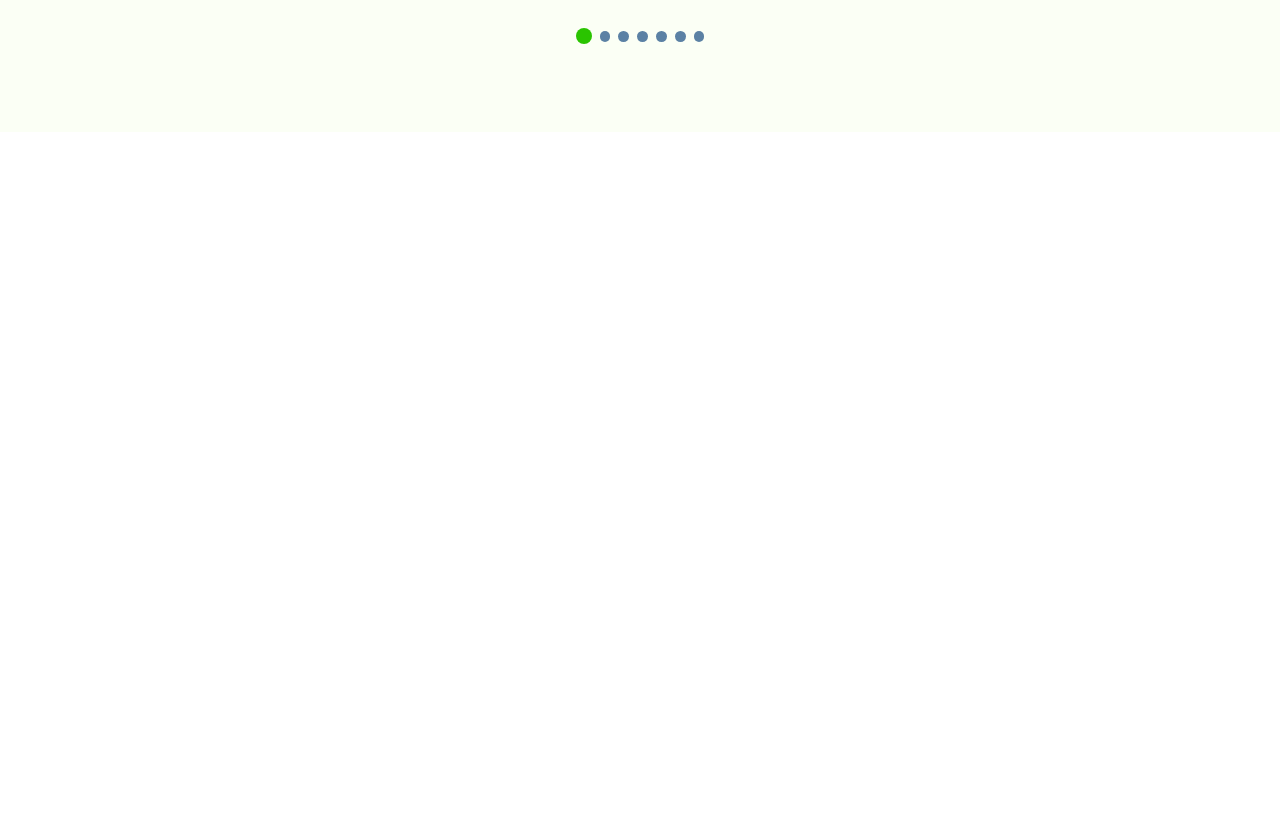
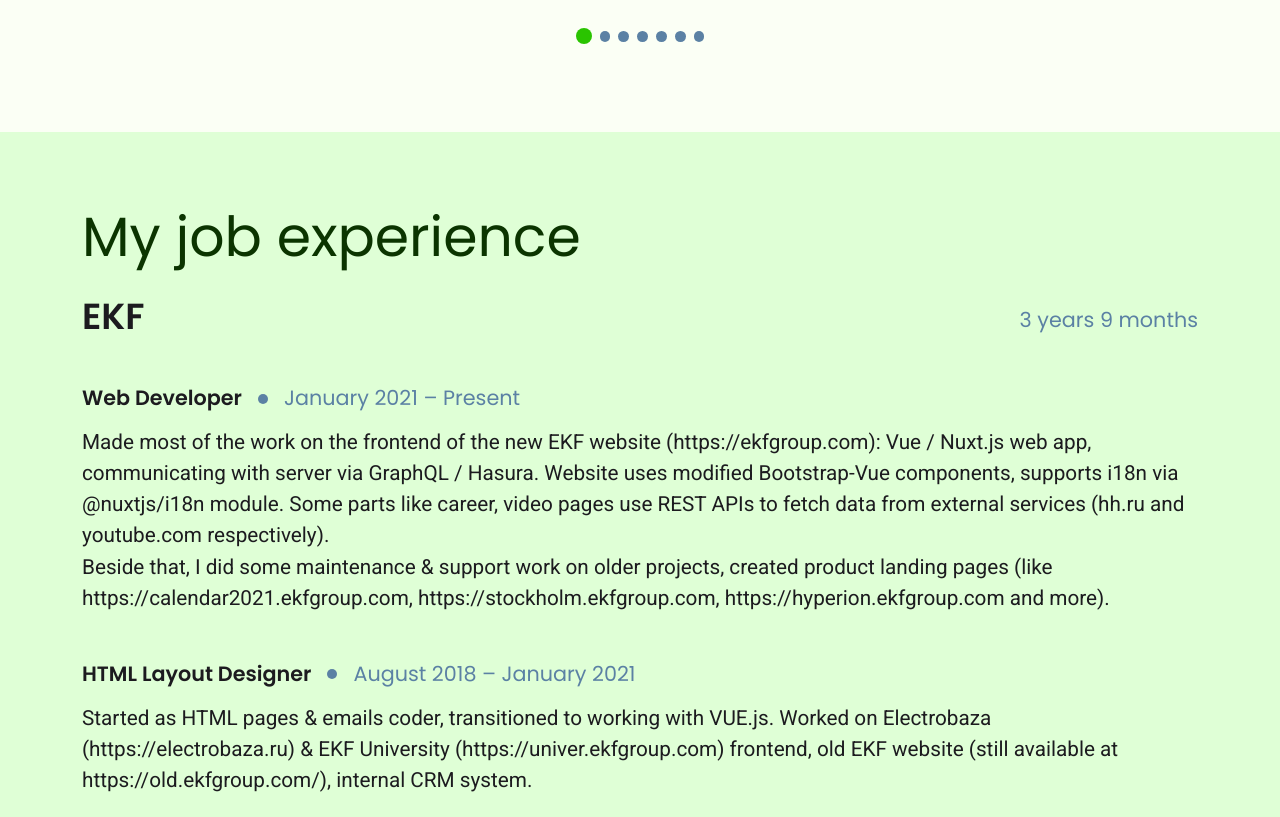
Before and after one commit to cheeroque/portfolio, a Next.js app: page / in a window 1280 px wide. Shown: the part 1980-2797 px from the top of the page. Before the commit the page ends 2112 px from the top, so only its background shows below. Built offline with nearby package versions, Linux system fonts and the light colour scheme.

Commit message:
Added Experience section

```diff
--- /dev/null
+++ b/components/SectionExperience/Collapse.js
@@ -0,0 +1,40 @@
+import { useRef, useState } from 'react';
+import PropTypes from 'prop-types';
+
+import CollapseContent from './CollapseContent';
+
+import styles from './Collapse.module.scss';
+
+export default function SectionExperienceCollapse({ fadeColor }) {
+  const collapseRef = useRef();
+  const [collapsed, setCollapsed] = useState(true);
+
+  function toggleCollapse() {
+    setCollapsed(!collapsed);
+    console.log(collapseRef.current);
+  }
+
+  return (
+    <div
+      ref={collapseRef}
+      className={styles.collapse}
+      style={{ '--fade-color': `var(--${fadeColor})` }}
+    >
+      <div className={styles.collapseContent}>
+        <CollapseContent />
+      </div>
+      <button
+        className="btn"
+        onClick={() => {
+          toggleCollapse();
+        }}
+      >
+        Collapse
+      </button>
+    </div>
+  );
+}
+
+SectionExperienceCollapse.propTypes = {
+  fadeColor: PropTypes.string,
+};
--- /dev/null
+++ b/components/SectionExperience/Collapse.module.scss
@@ -0,0 +1,3 @@
+.collapse {
+  overflow: hidden;
+}
--- /dev/null
+++ b/components/SectionExperience/CollapseContent.js
@@ -0,0 +1,44 @@
+import { experiences } from './experiences';
+
+import styles from './CollapseContent.module.scss';
+
+export default function SectionExperienceCollapseContent() {
+  return (
+    <div>
+      {experiences.map((experience, index) =>
+        experience.break ? (
+          <div className={styles.break + ' row'}>
+            <div className="col-12 col-xxl-10 col-offset-xxl-1">
+              {experience.description.map((line, lineIndex) => (
+                <p key={`break-line-${index}-${lineIndex}`}>{line}</p>
+              ))}
+            </div>
+          </div>
+        ) : (
+          <article key={`experience-${index}`} className="mb-24 mb-lg-64">
+            <div className={styles.articleHeader}>
+              <h4 className="fw-600 mb-0">{experience.company}</h4>
+              <h6 className={styles.duration}>{experience.duration}</h6>
+            </div>
+            {experience.positions.map((position, posIndex) => (
+              <div
+                key={`position-${index}-${posIndex}`}
+                className={styles.position}
+              >
+                <div className={styles.positionHeader}>
+                  <h5 className="mb-4 mb-lg-0">{position.title}</h5>
+                  <h6 className="mb-16 mb-lg-0">{position.period}</h6>
+                </div>
+                <div className={styles.positionDescription}>
+                  {position.description.map((line, lineIndex) => (
+                    <p key={`line-${index}-${posIndex}-${lineIndex}`}>{line}</p>
+                  ))}
+                </div>
+              </div>
+            ))}
+          </article>
+        )
+      )}
+    </div>
+  );
+}
--- /dev/null
+++ b/components/SectionExperience/CollapseContent.module.scss
@@ -0,0 +1,67 @@
+@import '~/styles/mixins';
+@import '~/styles/variables';
+
+.articleHeader {
+  display: flex;
+  align-items: flex-end;
+  margin-bottom: 1rem;
+
+  .duration {
+    display: none;
+    margin-left: auto;
+    margin-bottom: 0.3125rem;
+    color: var(--primary);
+  }
+}
+
+.position {
+  margin-bottom: 1rem;
+}
+
+.break {
+  margin-bottom: 2rem;
+  font-style: italic;
+  color: var(--primary);
+}
+
+@include media-min-width('lg') {
+  .articleHeader {
+    margin-bottom: 3rem;
+
+    .duration {
+      display: block;
+    }
+  }
+
+  .position {
+    margin-bottom: 3rem;
+  }
+
+  .positionHeader {
+    display: flex;
+    align-items: center;
+    justify-content: flex-start;
+    margin-bottom: 1rem;
+
+    h6 {
+      display: flex;
+      align-items: center;
+      margin-left: 1rem;
+      color: var(--primary);
+
+      &::before {
+        display: block;
+        content: '';
+        width: 0.625rem;
+        height: 0.625rem;
+        margin-right: 1rem;
+        border-radius: 99rem;
+        background-color: var(--primary);
+      }
+    }
+  }
+
+  .break {
+    margin-bottom: 4rem;
+  }
+}
--- /dev/null
+++ b/components/SectionExperience/experiences.js
@@ -0,0 +1,69 @@
+export const experiences = [
+  {
+    company: 'EKF',
+    duration: '3 years 9 months',
+    positions: [
+      {
+        title: 'Web Developer',
+        period: 'January 2021 – Present',
+        description: [
+          'Made most of the work on the frontend of the new EKF website (https://ekfgroup.com): Vue / Nuxt.js web app, communicating with server via GraphQL / Hasura. Website uses modified Bootstrap-Vue components, supports i18n via @nuxtjs/i18n module. Some parts like career, video pages use REST APIs to fetch data from external services (hh.ru and youtube.com respectively).',
+          'Beside that, I did some maintenance & support work on older projects, created product landing pages (like https://calendar2021.ekfgroup.com, https://stockholm.ekfgroup.com, https://hyperion.ekfgroup.com and more).',
+        ],
+      },
+      {
+        title: 'HTML Layout Designer',
+        period: 'August 2018 – January 2021',
+        description: [
+          'Started as HTML pages & emails coder, transitioned to working with VUE.js. Worked on Electrobaza (https://electrobaza.ru) & EKF University (https://univer.ekfgroup.com) frontend, old EKF website (still available at https://old.ekfgroup.com/), internal CRM system.',
+        ],
+      },
+    ],
+  },
+  {
+    company: 'Russian Post',
+    duration: '1 year 10 months',
+    positions: [
+      {
+        title: 'Lead Content Specialist',
+        period: 'November 2016 – August 2018',
+        description: [
+          'Managed website content for Digital subscription department of Russian Post, did layout design for semi-annual subscription catalog (physical, printed edition) in Adobe InDesign.',
+        ],
+      },
+    ],
+  },
+  {
+    company: 'Coleman Services',
+    duration: '6 months',
+    positions: [
+      {
+        title: 'Designer Analyst',
+        period: 'June 2016 – November 2016',
+        description: [
+          'Designed banners, promo pages and emails for a client (e-commerce). Mostly in Adobe Photoshop / Illustrator.',
+        ],
+      },
+    ],
+  },
+  {
+    break: true,
+    description: [
+      'Here my career takes a short break.',
+      'In April 2016 I moved from my hometown of Biysk, Altay Region, to Moscow to be with my girlfriend and seek new career opportunities. I spent three days getting to Moscow on the train and then couple months more looking for a new job :)',
+    ],
+  },
+  {
+    company: 'Biyskiy Rabochiy Newspaper',
+    duration: '2 years 5 months',
+    positions: [
+      {
+        title: 'Web Editor',
+        period: 'December 2013 – April 2016',
+        description: [
+          'Managed and prepared content for Biyskiy Rabochiy newspaper website (https://biwork.ru). Did support & maintenance work (site was working on Joomla, then Wordpress CMS back then).',
+        ],
+      },
+    ],
+  },
+];
--- /dev/null
+++ b/components/SectionExperience/index.js
@@ -0,0 +1,12 @@
+import Collapse from './Collapse';
+
+export default function SectionExperience() {
+  return (
+    <section className="section section-secondary">
+      <div className="container">
+        <h2>My job experience</h2>
+        <Collapse fadeColor="secondary-container" />
+      </div>
+    </section>
+  );
+}
--- a/pages/index.js
+++ b/pages/index.js
@@ -2,6 +2,7 @@
 
 import Hero from '../components/Hero';
 import SectionAchievements from '../components/SectionAchievements';
+import SectionExperience from '../components/SectionExperience';
 import SectionProfile from '../components/SectionProfile';
 import SectionSkills from '../components/SectionSkills';
 
@@ -24,6 +25,7 @@
         <SectionProfile />
         <SectionSkills />
         <SectionAchievements />
+        <SectionExperience />
       </main>
     </div>
   );
--- a/styles/_grid.scss
+++ b/styles/_grid.scss
@@ -70,8 +70,10 @@
     }
 
     @for $offset from 1 through 11 {
-      .col-offset-#{$breakpoint}-#{$offset} {
-        margin-left: calc(100% / 12 * #{$offset});
+      @include media-min-width($breakpoint) {
+        .col-offset-#{$breakpoint}-#{$offset} {
+          margin-left: calc(100% / 12 * #{$offset});
+        }
       }
     }
   }
--- a/styles/_utilities.scss
+++ b/styles/_utilities.scss
@@ -120,6 +120,34 @@
   }
 }
 
+/* Displays */
+
+.d-none {
+  display: none !important;
+}
+.d-block {
+  display: block !important;
+}
+.d-flex {
+  display: block !important;
+}
+
+@each $breakpoint, $width in $breakpoints {
+  @include media-min-width($breakpoint) {
+    @each $size, $length in $spacers {
+      .d-#{$breakpoint}-none {
+        display: none !important;
+      }
+      .d-#{$breakpoint}-block {
+        display: block !important;
+      }
+      .d-#{$breakpoint}-flex {
+        display: block !important;
+      }
+    }
+  }
+}
+
 /* Typography */
 
 .fs-sm {
```
